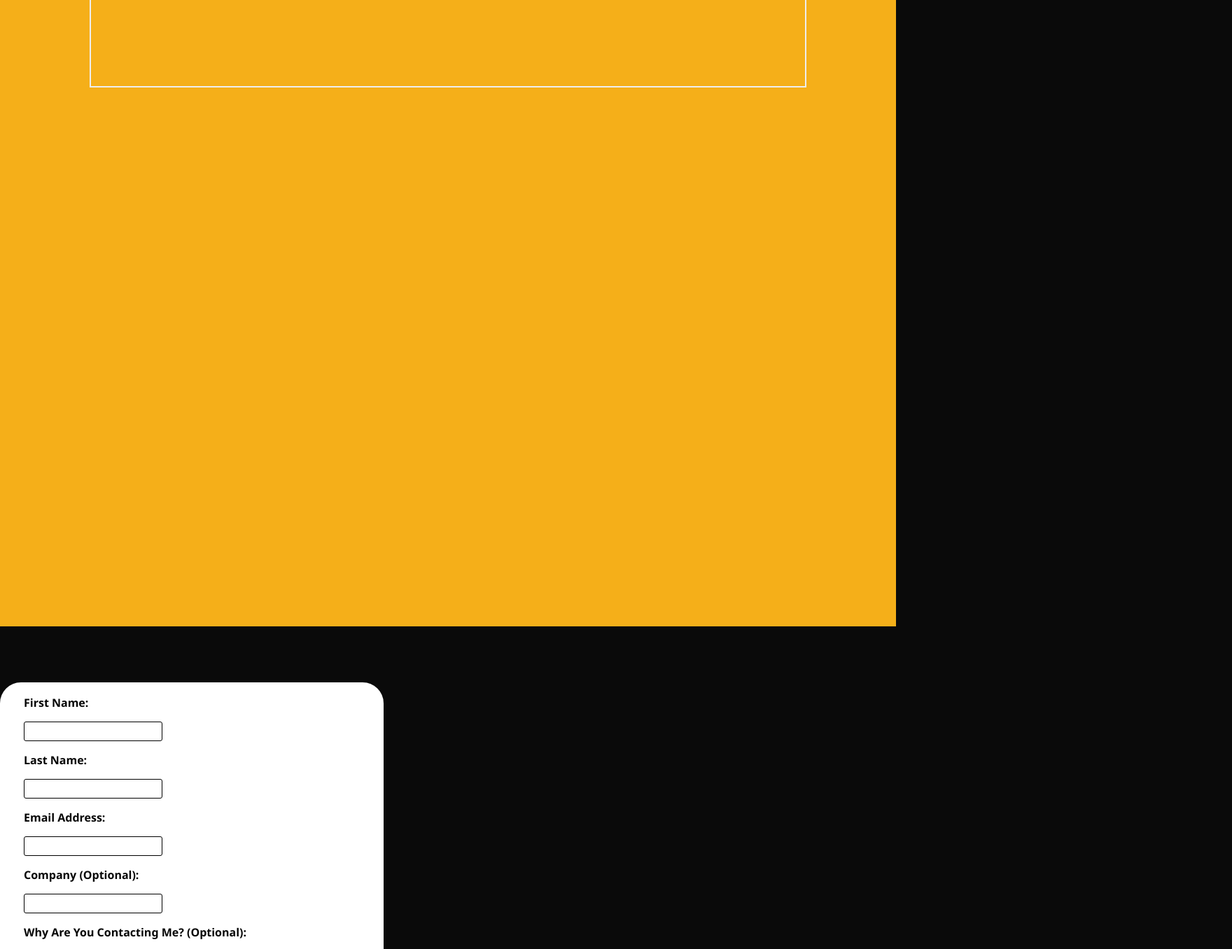
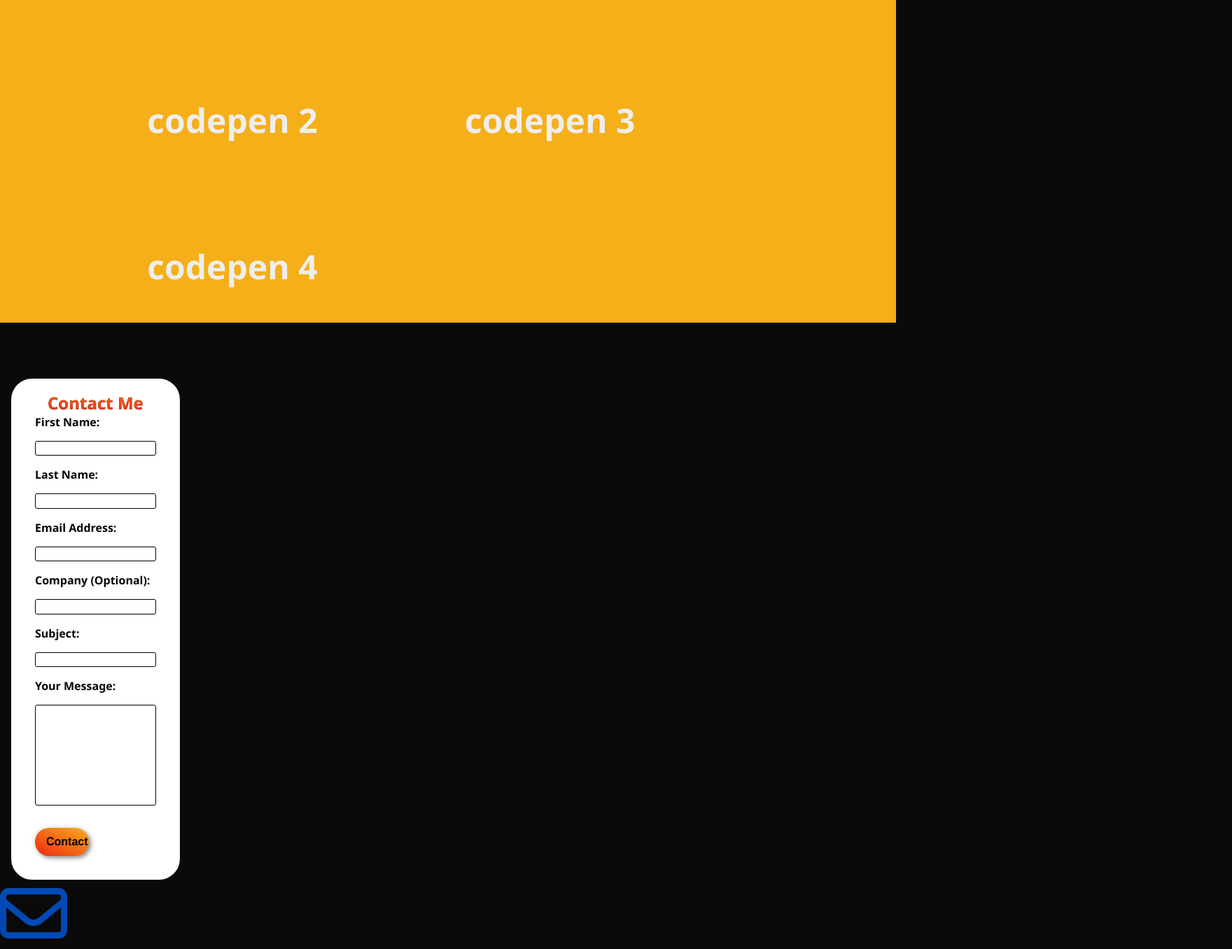
Before and after one commit to dandan-drori/My-Portfolio, a plain HTML site: page index.html in a window 1280 px wide. Shown: the part 1360-2716 px from the top of the page at 70% size, 1760 px wide, since content can reach past the window. Drawn offline with Linux system fonts and the light colour scheme; a script that the page names is missing.

Commit message:
fix form and project section

```diff
--- a/index.html
+++ b/index.html
@@ -41,22 +41,32 @@
       <div class="circle circle5"></div>
     </section>
     <section data-index="1" id="projects">
-      <p class="codepen" data-height="450" data-theme-id="dark" data-default-tab="result" data-user="dandan-drori" data-slug-hash="QWwrXpX" data-preview="true" style="min-height: 450px; min-width: 500px; box-sizing: border-box; display: flex; align-items: center; justify-content: center; border: 2px solid; margin: 1em 0; padding: 1em;" data-pen-title="portfolio">
+      <p class="codepen" data-height="450" data-theme-id="dark" data-default-tab="result"
+      data-user="dandan-drori" data-slug-hash="QWwrXpX" data-preview="true" style="height: 50vh;
+       width: 500px; box-sizing: border-box; display: flex; align-items: center;
+       justify-content: center; border: 2px solid; margin: 1em 0; padding: 1em;"
+       data-pen-title="portfolio">
         <span>See the Pen <a href="https://codepen.io/dandan-drori/pen/QWwrXpX">
         portfolio</a> by Dandan Drori (<a href="https://codepen.io/dandan-drori">@dandan-drori</a>)
         on <a href="https://codepen.io">CodePen</a>.</span>
       </p>
+      <p id="n1">codepen 2</p>
+      <p id="n2">codepen 3</p>
+      <p id="n3">codepen 4</p>
       <script async src="https://static.codepen.io/assets/embed/ei.js"></script>
     </section>
     <section data-index="2" id="contact">
       <form action="submit">
+        <h1>Contact Me</h1>
         <label for="fName">First Name:</label><input type="text" name="fName" title="fName">
         <label for="fName">Last Name:</label><input type="text" name="lName" title="lName">
         <label for="fName">Email Address:</label><input type="email" name="email" title="email">
         <label for="comapay">Company (Optional):</label><input type="text" name="company" title="company">
-        <label for="why">Why Are You Contacting Me? (Optional):</label><input type="text" name="why" title="why">
+        <label for="subject">Subject:</label><input type="text" name="subject" title="subject">
+        <label for="message">Your Message:</label><input type="text" name="message" title="message">
         <input type="submit" value="Contact Me" class="submit">
       </form>
+      <i class="far fa-envelope fa-2x"></i>
     </section>
     <div id="modal" class="modal">
       <div class="modal-content">
--- a/styles.css
+++ b/styles.css
@@ -91,21 +91,30 @@ section {
   position: relative;
   background: #f5af19;
   top: -10vh;
-  grid-template-columns: 5rem 1fr 1fr 5rem;
-  grid-template-rows: 5rem 1fr 1fr 5rem;
+  /* grid-template-columns: 5rem 1fr 1fr 5rem;
+  grid-template-rows: 5rem 1fr 1fr 5rem; */
   column-gap: 3rem;
   row-gap: 3rem;
   grid-template-areas:
     ". . . ."
     ". codepen codepen ."
-    ". . . ."
-    ". . . ."
+    ". n1 n2 ."
+    ". n3 n3 ."
   ;
+}
+
+#n1 {
+  grid-area: n1;
+}
+#n2 {
+  grid-area: n2;
+}
+#n3 {
+  grid-area: n3;
 }
 
 #contact {
   position: relative;
-  /* top: 35vh; */
 }
 
 #home h3, #home p {
@@ -201,7 +210,7 @@ button:active {
   width: 30rem;
   height: 30rem;
   top: 15rem;
-  right: 15rem;
+  left: 80rem;
 }
 
 .circle2 {
@@ -224,8 +233,6 @@ button:active {
   bottom: 8rem;
   left: 53rem;
 }
-
-
 
 .codepen {
   grid-area: codepen;
@@ -296,10 +303,12 @@ button:active {
 form {
   display: flex;
   flex-direction: column;
+  justify-content: center;
   border: 2px solid white;
-  max-width: 40vw;
-  max-height: 75vh;
+  max-width: 16vw;
+  max-height: 85vh;
   padding: 1rem;
+  margin-left: 1rem;
   font-size: medium;
   border-radius: 30px;
   background-color: white;
@@ -321,11 +330,16 @@ label {
 
 .submit {
   border-radius: 30px;
-  min-height: 2rem;
-  width: 5vw;
+  min-height: 2.5rem;
+  width: 6vw;
   background-image: linear-gradient(to top right, #f12711, #f5af19);
   border: none;
   cursor: pointer;
+  box-shadow: 3px 3px 6px rgba(30, 30, 30, 0.5),
+    -3px -3px 6px rgba(230, 230, 230, 0.5);
+  font-weight: bold;
+  font-size: 1rem;
+  padding: 0.7rem 1rem;
 }
 
 .submit:focus {
@@ -335,3 +349,40 @@ label {
 .submit:active {
   transform: scale(0.95);
 }
+
+input[name="message"] {
+  height: 12rem;
+}
+
+input:focus {
+  border-image-source: linear-gradient(to top right, #f12711, #f5af19);
+  border-width: 3pt;
+  border-image-slice: 1;
+  outline: none;
+}
+
+.fa-envelope {
+  color: rgba(0, 100, 255, 0.7);
+}
+
+.icon-email {
+  display: inline;
+  position: absolute;
+}
+
+#contact form h1 {
+  margin: auto;
+  color: #050505;
+}
+
+#contact form h1:before {
+  content: "Contact Me";
+  background: linear-gradient(to top right, #f12711, #f5af19);
+  position: absolute;
+  width: 100%;
+  background-size: 300%;
+  overflow: hidden;
+  background-clip: text;
+  -webkit-background-clip: text;
+  -webkit-text-fill-color: transparent;
+}
```
